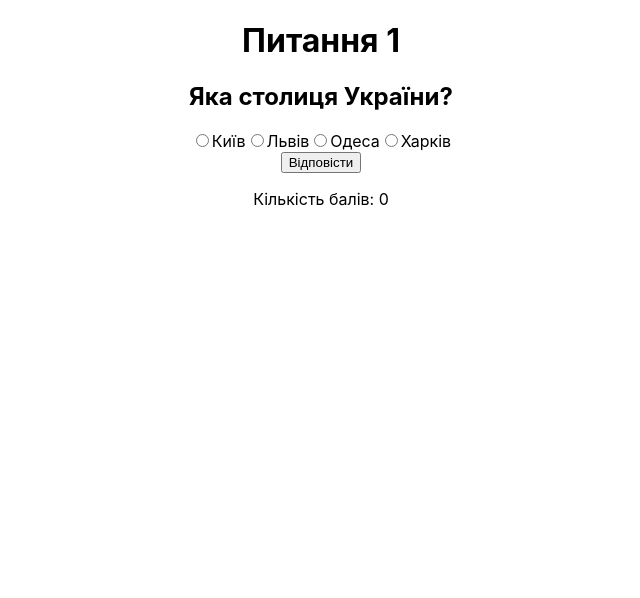
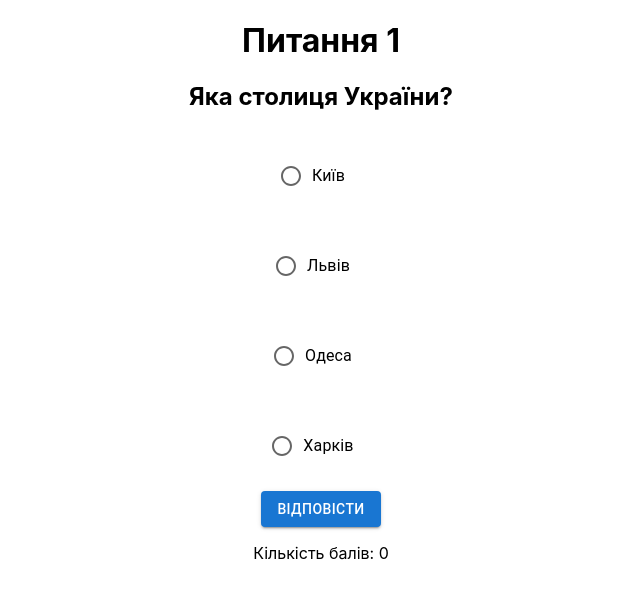
Before and after one commit to AnatoliyYakovenko/Quiz-app, a React (Create React App) app: page / in a window 1280 px wide. Shown: the top 598 px of the page, without its empty margins (319-959 px from the left). Built offline with nearby package versions, Linux system fonts and the light colour scheme.

Commit message:
all in one file

```diff
--- a/package.json
+++ b/package.json
@@ -9,6 +9,7 @@
     "@testing-library/jest-dom": "^5.16.5",
     "@testing-library/react": "^13.4.0",
     "@testing-library/user-event": "^13.5.0",
+    "nanoid": "^4.0.2",
     "react": "^18.2.0",
     "react-dom": "^18.2.0",
     "react-scripts": "5.0.1",
--- a/src/App.js
+++ b/src/App.js
@@ -1,5 +1,5 @@
 import { QuizProvider } from "./context/QuizContext";
-import Quiz from "./components/Quiz";
+import Quiz from "./components/Quiz/Quiz";
 import "./App.css";
 
 function App() {
--- /dev/null
+++ b/src/components/CheckBoxList/CheckBoxList.jsx
@@ -0,0 +1,21 @@
+import Checkbox from '@mui/material/Checkbox';
+import FormControlLabel from '@mui/material/FormControlLabel';
+import { nanoid } from 'nanoid'
+
+export default function CheckBoxList({answerItem, onChange, onChecked}) {
+
+  return (
+   <div>
+    <FormControlLabel
+      control={
+        <Checkbox
+          checked={onChecked}
+          onChange={onChange}
+          value={answerItem}
+        />
+      }
+      label={answerItem}
+    />
+    </div>
+  );
+}
--- a/src/components/Quiz.jsx
+++ /dev/null
@@ -1,94 +0,0 @@
-
-import React, { useContext } from 'react';
-import questions from '../consts/questions';
-import { QuizContext } from '../context/QuizContext';
-
-const Quiz = () => {
-  const {
-    score,
-    currentQuestion,
-    selectedAnswers,
-    setScore,
-    setCurrentQuestion,
-    setSelectedAnswers,
-    resetQuiz
-  } = useContext(QuizContext);
-
-  const handleAnswer = () => {
-    const correctAnswers = questions[currentQuestion].correctAnswers;
-
-    const isCorrect = correctAnswers.every((answer) =>
-      selectedAnswers.includes(answer)
-    );
-
-    if (isCorrect) {
-      setScore(score + 1);
-    }
-
-    setSelectedAnswers([]);
-    setCurrentQuestion(currentQuestion + 1);
-  };
-
-  const renderAnswers = () => {
-    const handleChange = (e) => {
-      const { value, checked } = e.target;
-
-      if (checked) {
-        setSelectedAnswers([...selectedAnswers, value]);
-      } else {
-        setSelectedAnswers(selectedAnswers.filter((answer) => answer !== value));
-      }
-    };
-
-    return questions[currentQuestion].answers.map((answer) => {
-      if (questions[currentQuestion].multipleAnswers) {
-        return (
-          <label key={answer}>
-            <input
-              type="checkbox"
-              value={answer}
-              checked={selectedAnswers.includes(answer)}
-              onChange={handleChange}
-            />
-            {answer}
-          </label>
-        );
-      } else {
-        return (
-          <label key={answer}>
-            <input
-              type="radio"
-              value={answer}
-              checked={selectedAnswers[0] === answer}
-              onChange={handleChange}
-            />
-            {answer}
-          </label>
-        );
-      }
-    });
-  };
-
-  if (currentQuestion >= questions.length) {
-    return (
-      <div>
-        <h1>Кількість балів: {score}</h1>
-        <button onClick={resetQuiz}>Почати знову</button>
-      </div>
-    );
-  }
-
-  return (
-    <div>
-      <h1>Питання {currentQuestion + 1}</h1>
-      <h2>{questions[currentQuestion].question}</h2>
-      <form>
-        {renderAnswers()}
-      </form>
-      <button onClick={handleAnswer}>Відповісти</button>
-<p>Кількість балів: {score}</p>
-</div>
-);
-};
-
-export default Quiz;
--- /dev/null
+++ b/src/components/Quiz/Quiz.jsx
@@ -0,0 +1,122 @@
+
+import { useContext } from 'react';
+import { Button } from '@mui/material';
+import questions from '../../consts/questions';
+import { QuizContext } from '../../context/QuizContext';
+import ErrorRadios from '../RadioButtonList/RadioButtonList'
+
+import css from './Quiz.module.css';
+import CheckBoxList from '../CheckBoxList/CheckBoxList';
+
+const Quiz = () => {
+  const {
+    score,
+    currentQuestion,
+    selectedAnswers,
+    setScore,
+    setCurrentQuestion,
+    setSelectedAnswers,
+    resetQuiz
+  } = useContext(QuizContext);
+
+  const handleSingleAnswer =()=>{
+    const correctAnswers = questions[currentQuestion].correctAnswers;
+
+    const isCorrect = correctAnswers.every((answer) =>
+    selectedAnswers.includes(answer));
+
+    if (isCorrect) {
+      setScore(score + 1);
+    }
+    setSelectedAnswers([]);
+    setCurrentQuestion(currentQuestion + 1);
+  };
+
+
+  const handleAnswer = () => {
+    const correctAnswers = questions[currentQuestion].correctAnswers;
+    const sortedCorrectAnswers = correctAnswers.slice().sort();
+    const sortedSelectedAnswers = selectedAnswers.slice().sort();
+
+    const isCorrect = sortedCorrectAnswers.some((answer) =>
+    sortedSelectedAnswers.includes(answer)&&sortedSelectedAnswers.length===sortedCorrectAnswers);
+console.log(sortedCorrectAnswers);
+console.log(sortedSelectedAnswers);
+    if (isCorrect) {
+      setScore(score + 1);
+    }
+
+    setSelectedAnswers([]);
+    setCurrentQuestion(currentQuestion + 1);
+  };
+
+  const renderAnswers = () => {
+    const handleChange = (e) => {
+      const { value, checked } = e.target;
+
+      if (checked) {
+        setSelectedAnswers([...selectedAnswers, value]);
+      } else {
+        setSelectedAnswers(selectedAnswers.filter((answer) => answer !== value));
+      }
+    };
+
+    const handleRadioChange = (event) => {
+      setSelectedAnswers(event.target.value);
+    };
+
+    return questions[currentQuestion].answers.map((answer) => {
+      if (questions[currentQuestion].multipleAnswers) {
+        return (
+          <CheckBoxList
+          onChecked= {selectedAnswers.includes(answer)}
+          onChange={handleChange}
+          answerItem={answer}
+          />
+        );
+      } else {
+        return (
+          <ErrorRadios
+          answerItem ={answer}
+          onChange={handleRadioChange}
+          selectedValue={selectedAnswers}
+          />
+        );
+      }
+    });
+  };
+  if (currentQuestion >= questions.length) {
+    return (
+      <div>
+        <h1>Кількість балів: {score}</h1>
+        <Button
+        type ="button"
+        onClick={resetQuiz}
+        className={css.submitBtn}
+        variant="outlined"
+        // disabled={!isEnableSubmit}
+        >Почати знову</Button>
+      </div>
+    );
+  }
+  return (
+    <div>
+      <h1>Питання {currentQuestion + 1}</h1>
+      <h2>{questions[currentQuestion].question}</h2>
+      <form>
+        {renderAnswers()}
+      </form>
+      <Button
+        type ="button"
+        onClick={handleAnswer}
+        className={css.submitBtn}
+        variant="contained"
+        // disabled={!isEnableSubmit}
+        >Відповісти</Button>
+      {/* <button onClick={handleAnswer}>Відповісти</button> */}
+<p>Кількість балів: {score}</p>
+</div>
+);
+};
+
+export default Quiz;
--- /dev/null
+++ b/src/components/RadioButtonList/RadioButtonList.jsx
@@ -0,0 +1,25 @@
+import Radio from '@mui/material/Radio';
+import RadioGroup from '@mui/material/RadioGroup';
+import FormControlLabel from '@mui/material/FormControlLabel';
+import FormControl from '@mui/material/FormControl';
+import FormLabel from '@mui/material/FormLabel';
+import { nanoid } from 'nanoid'
+
+export default function ErrorRadios({answerItem, onChange, selectedValue}) {
+
+  return (
+   <div>
+      <FormControl sx={{ m: 3 }} variant="standard">
+      <FormLabel id="demo-error-radios"></FormLabel>
+        <RadioGroup
+          aria-labelledby="demo-error-radios"
+          name="quiz"
+          value={selectedValue}
+          onChange={onChange}
+        >
+          <FormControlLabel key={nanoid()} value={answerItem} control={<Radio />} label={answerItem} />
+        </RadioGroup>
+      </FormControl>
+    </div>
+  );
+}
```
Also changed, not shown: src/components/CheckBoxList/CheckBoxList.module.css (added), src/components/Quiz/Quiz.module.css (added), src/components/RadioButtonList/RadioButtonList.module.css (added), 1 other file (tests, documents, lock files or other folders).
